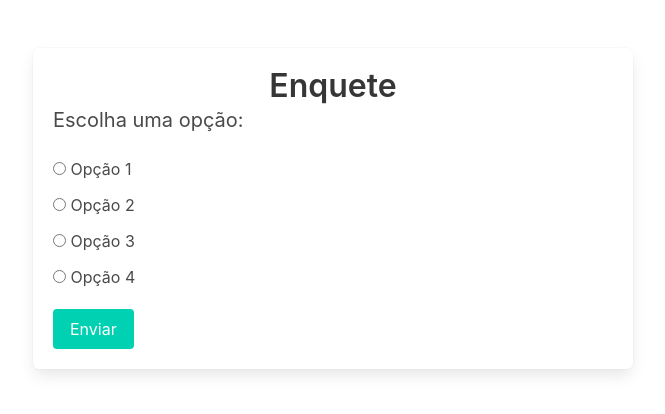
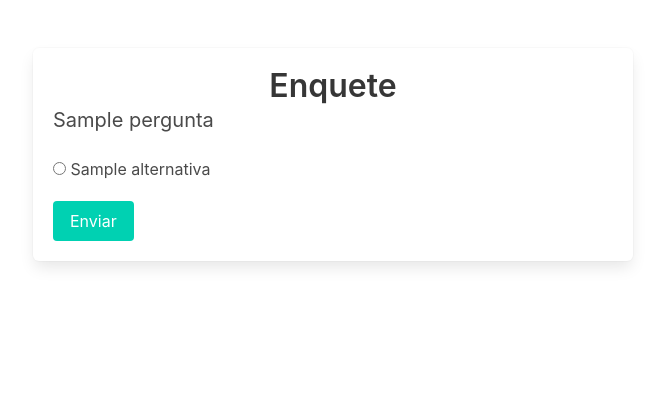
Before and after one commit to DanielBR0612/DSWeb, a Django app: template projsala/enquete/templates/enquete.html in a window 1280 px wide. Shown: the top 414 px of the page, without its empty margins (307-972 px from the left). Run offline with Django 5.2, Linux system fonts and the light colour scheme; the template is opened without the code that fills it: most values are stand-ins (such as "Sample title", 1, 10 or a date in 2020).

Commit message:
enquete v6

```diff
--- a/projsala/enquete/templates/enquete.html
+++ b/projsala/enquete/templates/enquete.html
@@ -11,44 +11,19 @@
         <div class="container">
             <div class="box" style="max-width: 600px; margin: 0 auto;">
                 <h1 class="title has-text-centered">Enquete</h1>
-                <h2 class="subtitle">Escolha uma opção: </h2>
+                <h2 class="subtitle"> {{ pergunta }} </h2>
 
                 <form id="form-enquete" action="resultado/">
+                    {% for alternativa in alternativas %}
                     <div class="field">
                         <div class="control">
                             <label class="radio">
-                                <input type="radio" name="opc" value=1>
-                                Opção 1
+                                <input type="radio" name="opc" value="{{ forloop.counter }}">
+                                {{ alternativa }}
                             </label>
                         </div>
                     </div>
-
-                    <div class="field">
-                        <div class="control">
-                            <label class="radio">
-                                <input type="radio" name="opc" value=2>
-                                Opção 2
-                            </label>
-                        </div>
-                    </div>
-
-                    <div class="field">
-                        <div class="control">
-                            <label class="radio">
-                                <input type="radio" name="opc" value=3>
-                                Opção 3
-                            </label>
-                        </div>
-                    </div>
-
-                    <div class="field">
-                        <div class="control">
-                            <label class="radio">
-                                <input type="radio" name="opc" value=4>
-                                Opção 4
-                            </label>
-                        </div>
-                    </div>
+                    {% endfor %}
 
                     <div class="field is-grouped" style="margin-top: 20px;">
                         <div class="control">
```
Also changed, not shown: projsala/enquete/templates/resultado.html (+5 -22 lines), projsala/enquete/views.py (+15 -6 lines).
